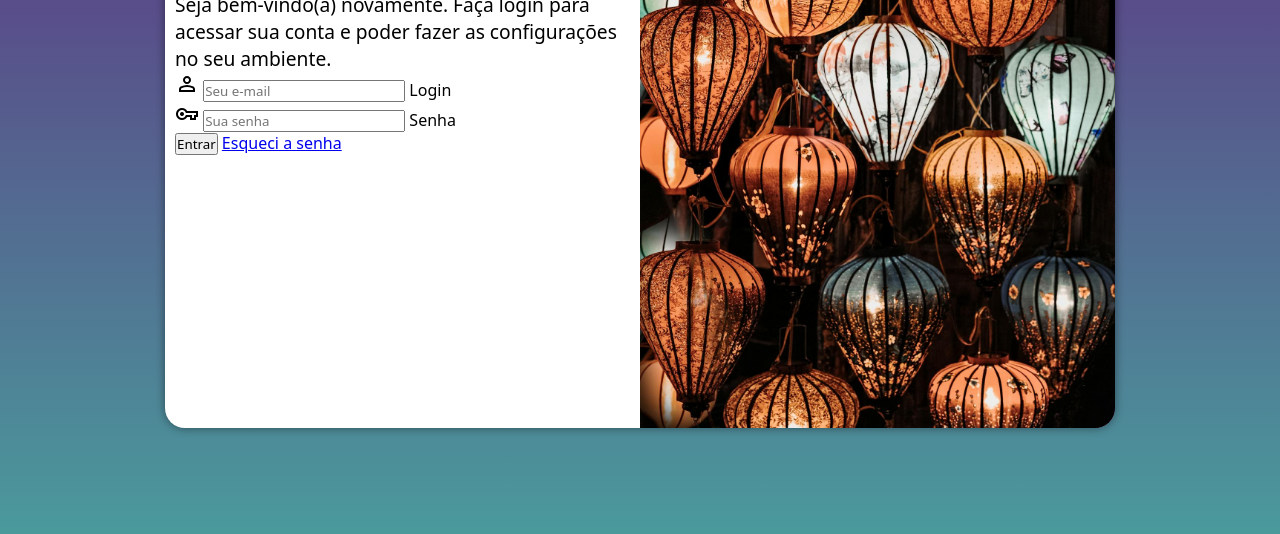
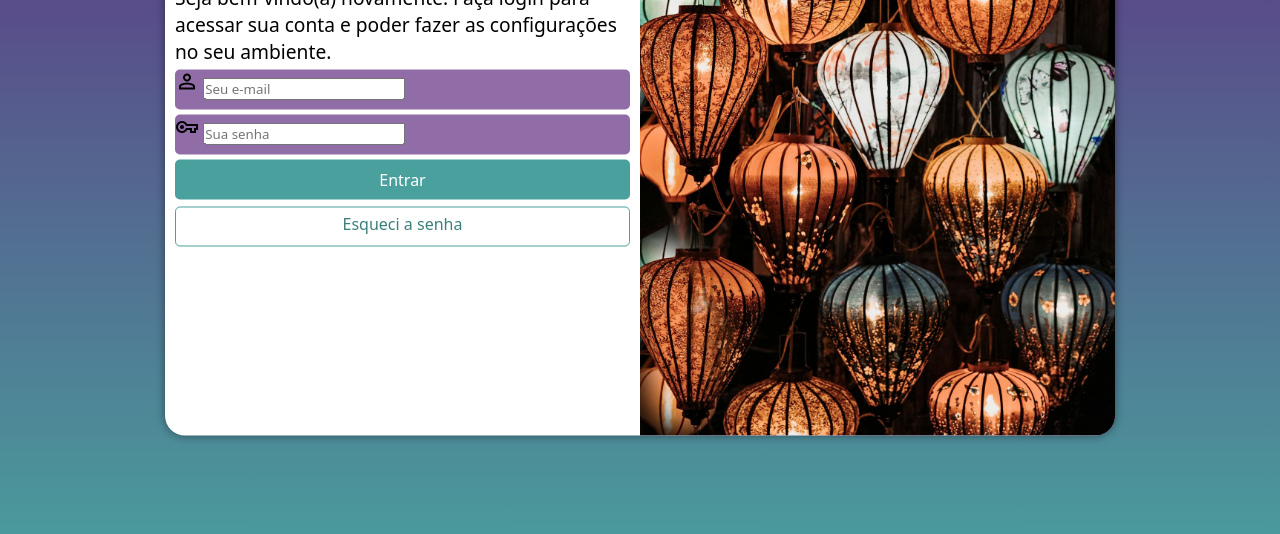
Before and after one commit to Maria-luiza-malu/HTML-CSS, a plain HTML site: page DESAFIOS/formulario/index.html in a window 1280 px wide. Shown: the part 222-756 px from the top of the page. Drawn offline with nearby package versions, Linux system fonts and the light colour scheme.

Commit message:
formatação do formulario

```diff
--- a/DESAFIOS/formulario/estilos/style.css
+++ b/DESAFIOS/formulario/estilos/style.css
@@ -2,7 +2,7 @@
 
 /*
     Paleta de cores
-    verde: #49a9d
+    verde: #49a09d
     lilás: #5f2c82
 
 */
@@ -35,7 +35,7 @@ section#login{
 
     background-color: white;
     width: 280px;
-    height: 500px;
+    height: 515px;
     border-radius: 20px;
     box-shadow: 0px 0px 10px rgba(0, 0, 0, 0.450);
 
@@ -65,3 +65,51 @@ div#formulario > h1{
 div#formulario > p{
     font-size: 0.8em;
 }
+
+form > div.campo{
+    background-color: #602c82b0;
+    display: block;
+    width: 100%;
+    height: 40px;
+    border-radius: 5px;
+    margin: 5px 0px ;
+}
+
+div.campo > label{
+    display: none;
+}
+
+form > input[type=submit] {
+    display: block;
+    font-size: 1em;
+    width: 100%;
+    height: 40px;
+    background-color:  #49a09d;
+    color: white;
+    border: none;
+    border-radius: 5px;
+    cursor: pointer;
+}
+
+form > input[type=submit]:hover{
+    background-color: #295857;
+}
+
+form > a.botao{
+    display: block;
+    text-align: center;
+    font-size: 1em;
+    width: 100%;
+    height: 40px;
+    padding-top: 5px;
+    margin-top: 7px;
+    background-color:white;
+    color: #3a7f7c;
+    border: 1px solid #49a09d;
+    border-radius: 5px;
+    text-decoration: none;
+}
+
+form > a.botao:hover{
+    background-color:#53c1bd ;
+}
--- a/DESAFIOS/formulario/index.html
+++ b/DESAFIOS/formulario/index.html
@@ -31,7 +31,7 @@
                         <label for="isenha">Senha</label>
                     </div>
                     <input type="submit" value="Entrar">
-                    <a href="esqueci.html">Esqueci a senha
+                    <a href="esqueci.html" class="botao">Esqueci a senha
                     </a>
                 </form>
 
```
